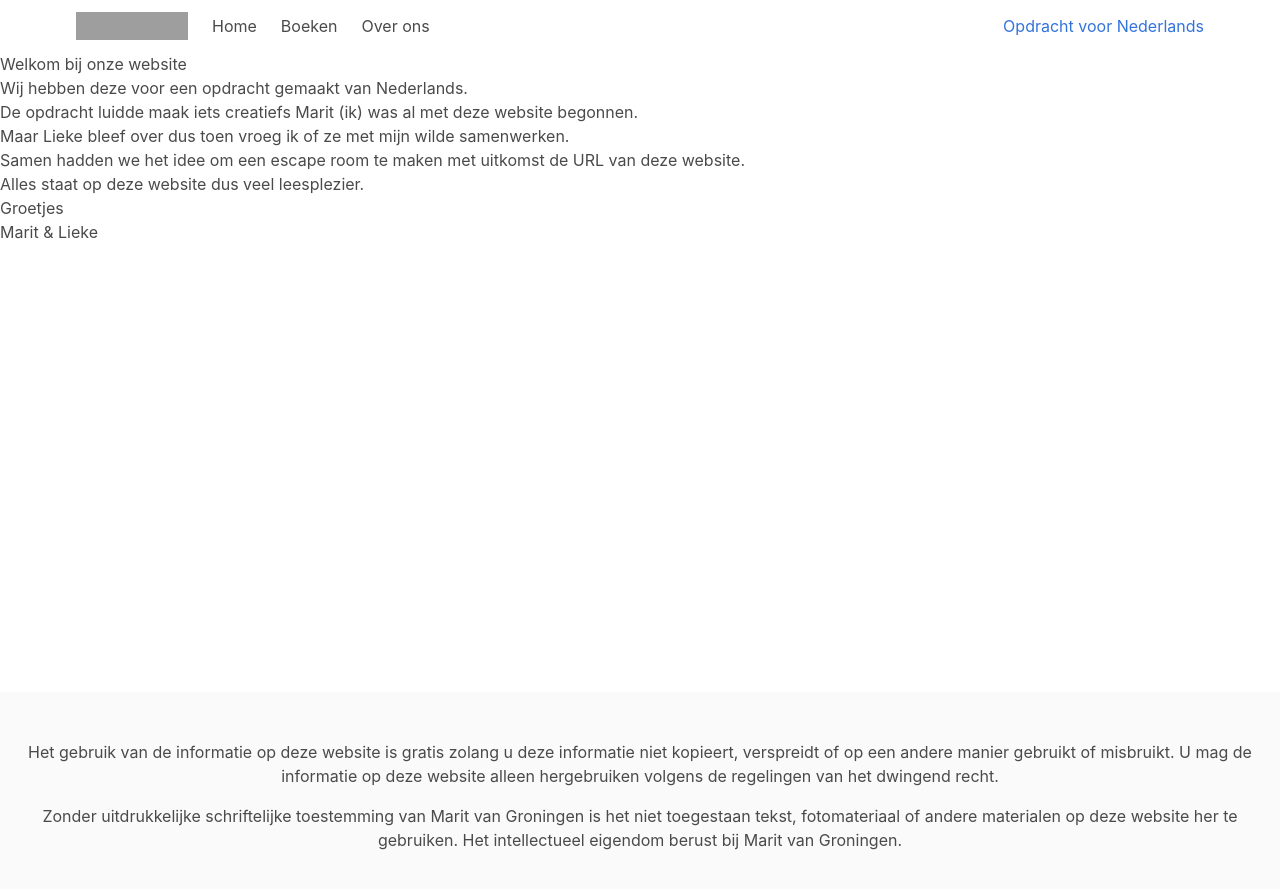
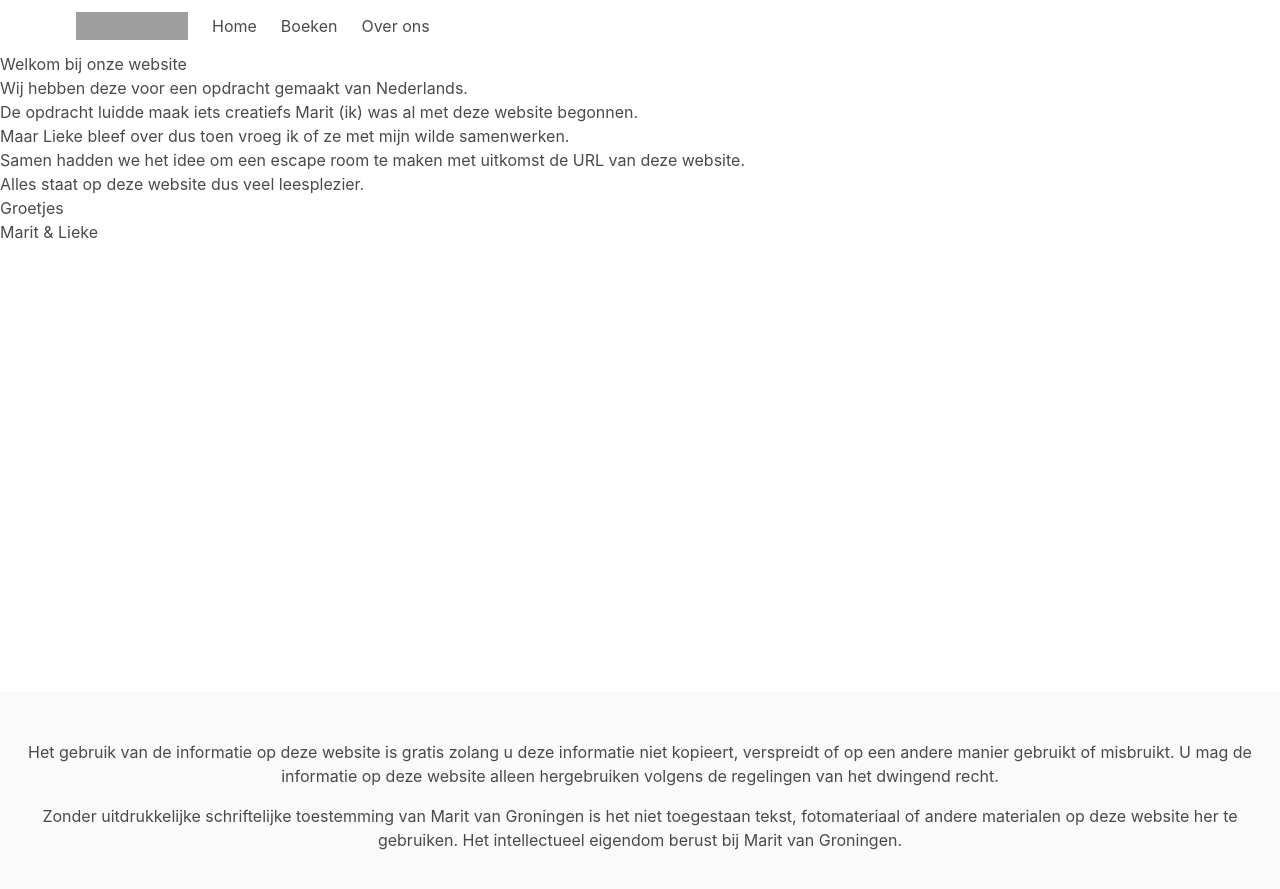
Before and after one commit to groninge01/marit, a Jekyll site: the page built from pages/index.md, in a window 1280 px wide. Shown: the top 889 px of the page. Built offline with Jekyll 4.4.1, drawn with Linux system fonts in a browser that asks for light colours; nearby versions of some CDN libraries; a script that is not in the unit is left out; grey boxes are pictures that could not be loaded.

Commit message:
Removed title from navbar

```diff
--- a/_includes/header.html
+++ b/_includes/header.html
@@ -15,11 +15,6 @@
       <div class="navbar-start">
       {% include navigation.html navigation=site.data.navigation %}
       </div>
-      <div class="navbar-end">
-        <div class="navbar-item">
-          <a href="{{ "/" | relative_url }}">{{ site.title | escape }}</a>
-        </div>
-      </div>
     </div>
   </nav>
 </header>
```
